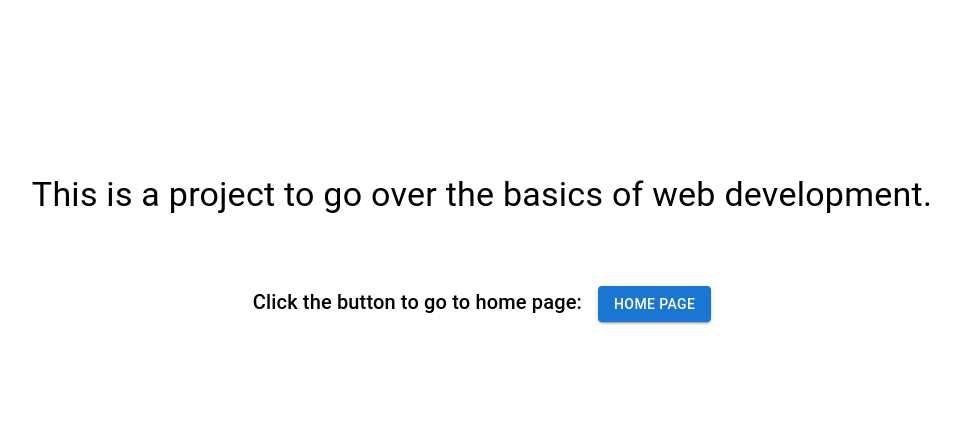
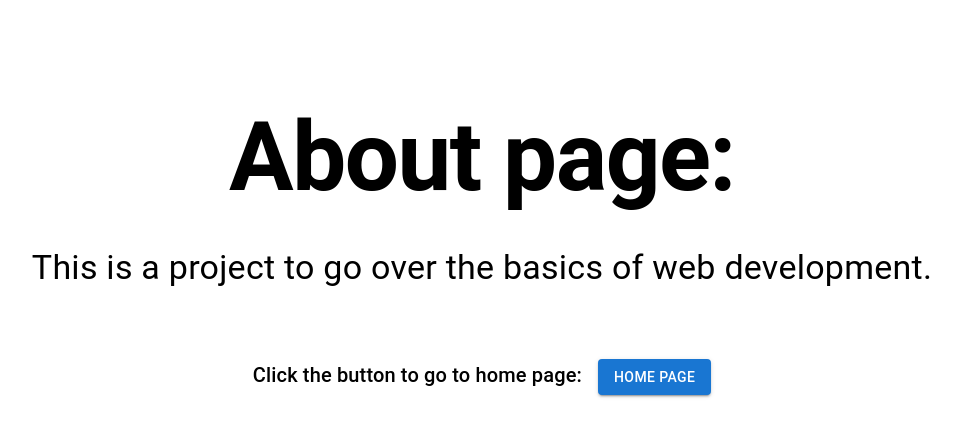
Before and after one commit to Anry001/web-experiments, a React (Vite) app: page /about in a window 1280 px wide. Shown: the top 436 px of the page, without its empty margins (166-1127 px from the left). Built offline with nearby package versions, Linux system fonts and the light colour scheme.

Commit message:
feat: adjusted font weight

```diff
--- a/src/pages/About.tsx
+++ b/src/pages/About.tsx
@@ -12,6 +12,9 @@ const About = () => {
       justifyContent="center"
       alignItems="center"
     >
+      <Typography sx={{ fontWeight: 'bold' }} variant="h1" gutterBottom>
+        About page:
+      </Typography>
       <Typography sx={{ mb: '70px' }} variant="h4" gutterBottom>
         This is a project to go over the basics of web development.
       </Typography>
--- a/src/pages/Contact.tsx
+++ b/src/pages/Contact.tsx
@@ -11,7 +11,7 @@ const Contact = () => {
       justifyContent="center"
       alignItems="center"
     >
-      <Typography variant="h2" gutterBottom>
+      <Typography sx={{ fontWeight: 'bold' }} variant="h2" gutterBottom>
         contact info below:
       </Typography>
       <Typography variant="h5" gutterBottom>
```
